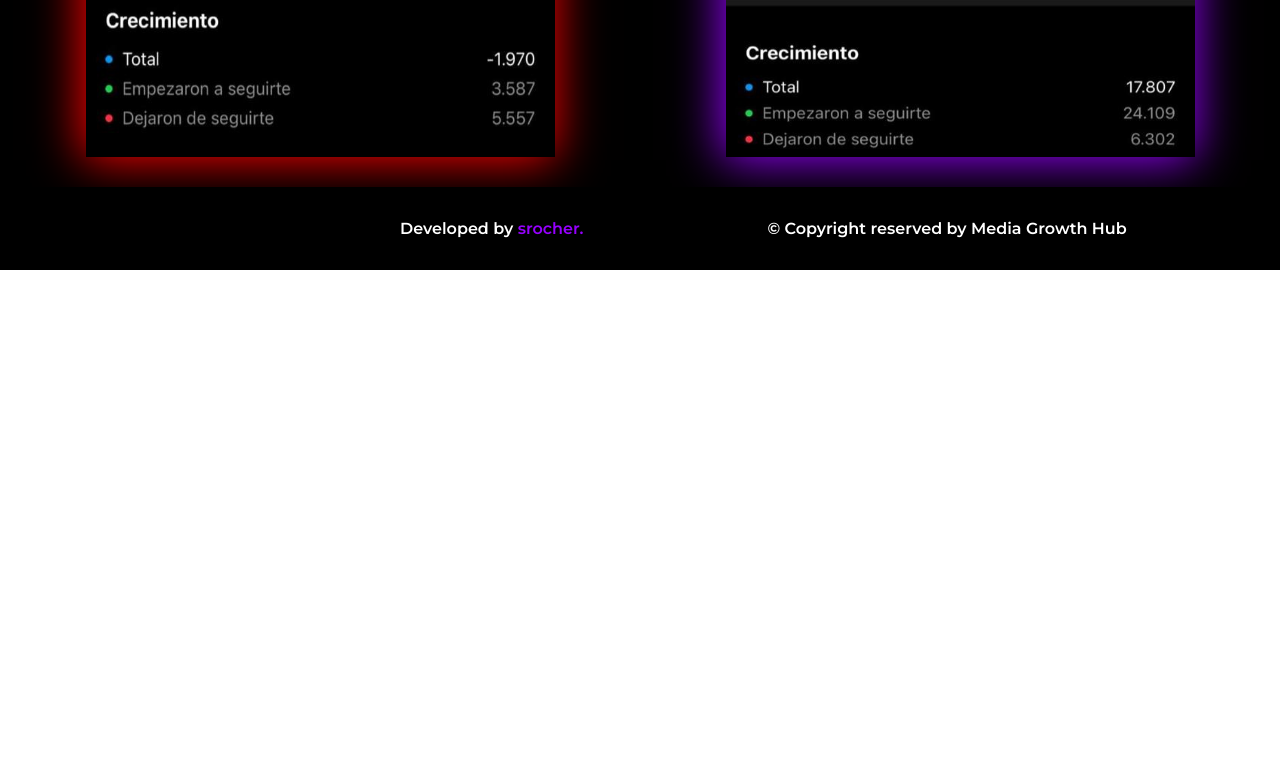
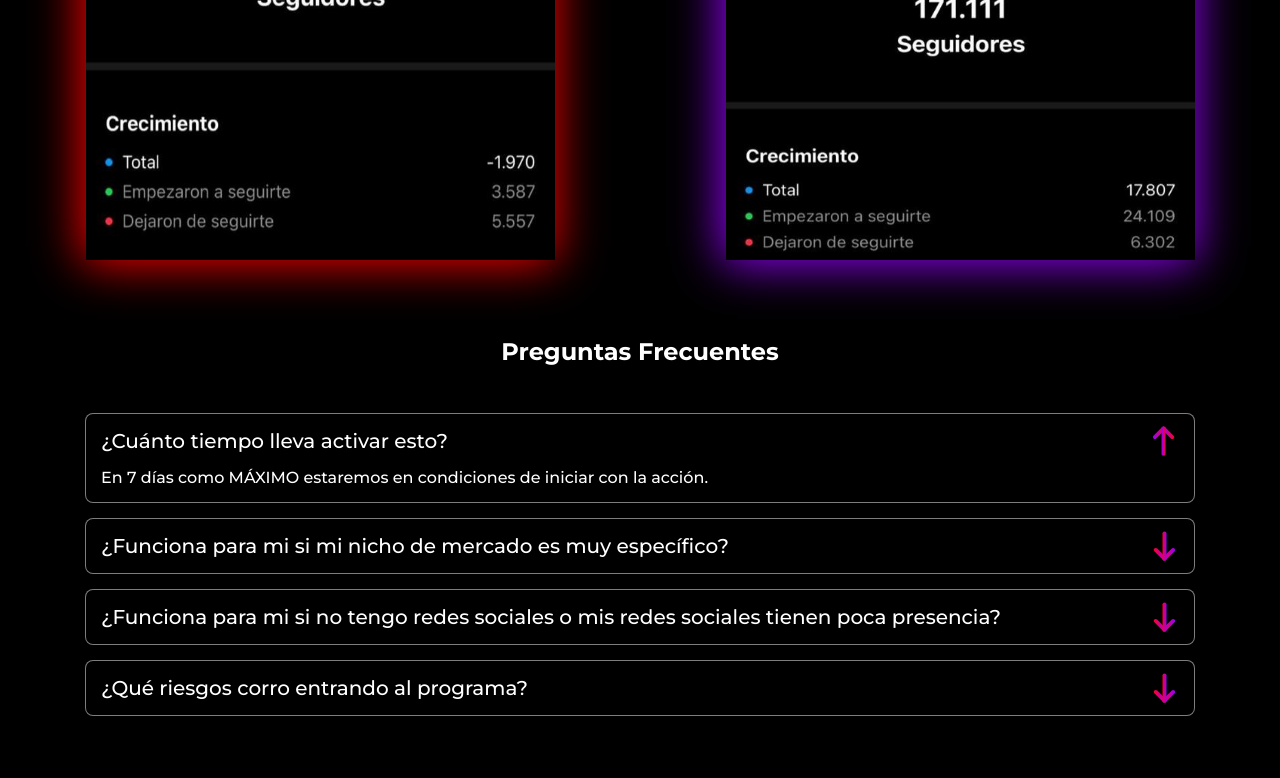
Before and after one commit to sofiarocher/lead-generation-page-F, a React (Vite) app: page / in a window 1280 px wide. Shown: the part 2000-2778 px from the top of the page. Before the commit the page ends 2270 px from the top, so only its background shows below. Built offline with nearby package versions, Linux system fonts and the light colour scheme.

Commit message:
faq added

```diff
--- a/src/components/FAQ.css
+++ b/src/components/FAQ.css
@@ -0,0 +1,114 @@
+.faqs {
+	width: 100%;
+	max-width: 1170px;
+	margin: 0 auto;
+	padding: 15px;
+}
+
+.faqs-title {
+    color: #fff;
+    text-align: center;
+    padding: 32px 0;
+}
+
+.faqs .faq {
+	margin: 15px;
+	padding: 15px;
+	background-color: #000;
+	border-radius: 8px;
+	box-shadow: 0px 0px 10px rgba(0, 0, 0, 0.2);
+    color: #fff;
+    border: 1px solid #ffffff7d;
+}
+
+.faqs .faq .faq-question {
+	position: relative;
+	font-size: 20px;
+	padding-right: 80px;
+
+	transition: all 0.4s ease;
+}
+
+.faqs .faq .faq-question::after {
+	content: '';
+	position: absolute;
+	top: 50%;
+	right: 0px;
+	transform: translateY(-50%);
+	width: 30px;
+	height: 30px;
+
+	background-image: url("../assets/arrow-down-mint.svg");
+	background-position: center;
+	background-size: contain;
+	background-repeat: no-repeat;
+
+
+	transition: all 0.4s ease-out;
+}
+
+.faqs .faq .faq-answer {
+	opacity: 0;
+	max-height: 0;
+	overflow-y: hidden;
+	transition: all 0.4s ease-out;
+}
+
+.faqs .faq.open .faq-question {
+	margin-bottom: 15px;
+}
+
+.faqs .faq.open .faq-question::after {
+	transform: translateY(-50%) rotate(180deg);
+}
+
+.faqs .faq.open .faq-answer {
+	max-height: 1000px;
+	opacity: 1;
+}
+
+@media screen and (max-width: 768px) {
+    .faqs {
+        max-width: 450px;
+    }
+
+    .faqs .faq .faq-question {
+        font-size: 16px;
+        padding-right: 20px;
+    }
+
+    .faqs .faq .faq-answer {
+        font-size: 14px;
+    }
+
+    .faqs .faq .faq-question::after {
+        right: 0px;
+        width: 20px;
+        height: 24px;
+    }
+}
+
+@media screen and (max-width: 375px) {
+    .faqs {
+        max-width: 320px;
+    }
+
+    .faqs-title {
+        font-size: 18px;
+    }
+
+    .faqs .faq .faq-question {
+        padding-right: 20px;
+        font-size: 14px;
+    }
+
+    .faqs .faq .faq-answer {
+        font-size: 12px;
+    }
+
+    .faqs .faq .faq-question::after {
+        right: 0px;
+        width: 14px;
+        height: 20px;
+    }
+}
--- a/src/components/FAQ.jsx
+++ b/src/components/FAQ.jsx
@@ -1,9 +1,21 @@
 import React from 'react'
+import "./FAQ.css"
 
-function FAQ() {
-  return (
-    <div>FAQ</div>
-  )
+function FAQ ({faq, index, toggleFAQ}) {
+	return (
+		<div
+			className={"faq " + (faq.open ? 'open' : '')}
+			key={index}
+			onClick={() => toggleFAQ(index)}
+		>
+			<div className="faq-question">
+				{faq.question}
+			</div>
+			<div className="faq-answer">
+				{faq.answer}
+			</div>
+		</div>
+	)
 }
 
 export default FAQ
--- a/src/components/Footer.jsx
+++ b/src/components/Footer.jsx
@@ -5,7 +5,7 @@ function Footer() {
   return (
     <div className='footer_container'>
       <p className='footer_dev'>Developed by <a target='_blank' href="https://www.instagram.com/srocher_/">srocher.</a></p>
-      <p>&copy; Copyright reserved by Media Growth Hub</p>
+      <p>2023 &copy; Copyright reserved by Media Growth Hub</p>
     </div>
   )
 }
--- a/src/components/Home.css
+++ b/src/components/Home.css
@@ -62,7 +62,9 @@
     }
 
     .title_desc {
-        font-size: 28px;
+        font-size: 24px;
+        max-width: 410px;
+        margin: auto;
     }
 
     .vid_container {
--- a/src/components/Home.jsx
+++ b/src/components/Home.jsx
@@ -1,20 +1,53 @@
 import React from 'react'
+import { useState } from 'react'
 import "./Home.css"
 import Metrics from './Metrics.jsx'
 import Footer from './Footer.jsx'
 import Gallery from './Gallery.jsx'
+import FAQ from './FAQ.jsx'
 
 function Home() {
+  const [faqs, setfaqs] = useState([
+    {
+      question: '¿Cuánto tiempo lleva activar esto?',
+      answer: 'En 7 días como MÁXIMO estaremos en condiciones de iniciar con la acción.',
+      open: true
+    },
+    {
+      question: '¿Funciona para mi si mi nicho de mercado es muy específico?',
+      answer: 'Con seguridad, ya que lo primero que hacen nuestros profesionales es estudiar y analizar a fondo tu nicho, para entender de la mejor manera qué es lo que está generando los resultados que deseamos.',
+      open: false
+    },
+    {
+      question: '¿Funciona para mi si no tengo redes sociales o mis redes sociales tienen poca presencia?',
+      answer: 'Justamente nos dedicamos a potenciar las marcas personales y redes sociales de nuestros clientes ya sea que tengan cuentas con pocos seguidores o más destacadas y quieran ir al siguiente nivel.',
+      open: false
+    },
+    {
+      question: '¿Qué riesgos corro entrando al programa?',
+      answer: "El riesgo que corres es NO entrar al programa, ya que seguirás de la misma manera, obteniendo los mismos resultados que tienes ahora. Si quieres los resultados que deseas, te invito a que agendes una llamada gratuita.",
+      open: false
+    }
+  ]);
+
+  const toggleFAQ = index => {
+    setfaqs(faqs.map((faq, i) => {
+      if (i === index) {
+        faq.open = !faq.open
+      } else {
+        faq.open = false;
+      }
+      return faq;
+    }))
+  }
+
   return (
     <div className='home_container'>
       <div className='home_container-two'>
         <div className='title_container'>
           <h1 className='title_desc'>
-            Cómo agregar 10k, 20k y hasta 30k en 60 días en tu negocio digital, infoproductos o agencia de coaching.
+          Este video de 5 minutos explica cómo ayudamos a empresas y creadores de contenido a destacarse en las redes sociales y a construir audiencia logrando la monetización deseada.
           </h1>
-          <p className='title_p'>
-            Texto descriptivo de la propuesta y cómo le solucionan el problema al cliente.
-          </p>
         </div>
         <div className="vid_container">
           <iframe width="560" height="315" src="https://www.youtube.com/embed/dvvLhlbpHtI?si=cTebLCeX9CodY383" frameborder="0" allow="accelerometer; autoplay; encrypted-media; gyroscope; picture-in-picture;"></iframe>
@@ -23,6 +56,12 @@ function Home() {
       <button className='home_btn'><a target='_blank' href="https://calendly.com/mediagrowthhub/30min">AGENDÁ UNA LLAMADA AHORA!</a></button>
       <Gallery/>
       <Metrics/>
+      <div className="faqs">
+        <h2 className='faqs-title'>Preguntas Frecuentes</h2>
+        {faqs.map((faq, i) => (
+          <FAQ faq={faq} index={i} toggleFAQ={toggleFAQ} />
+        ))}
+      </div>
       <Footer/>
     </div>
   )
```
Also changed, not shown: src/assets/arrow-down-mint.svg (added).
